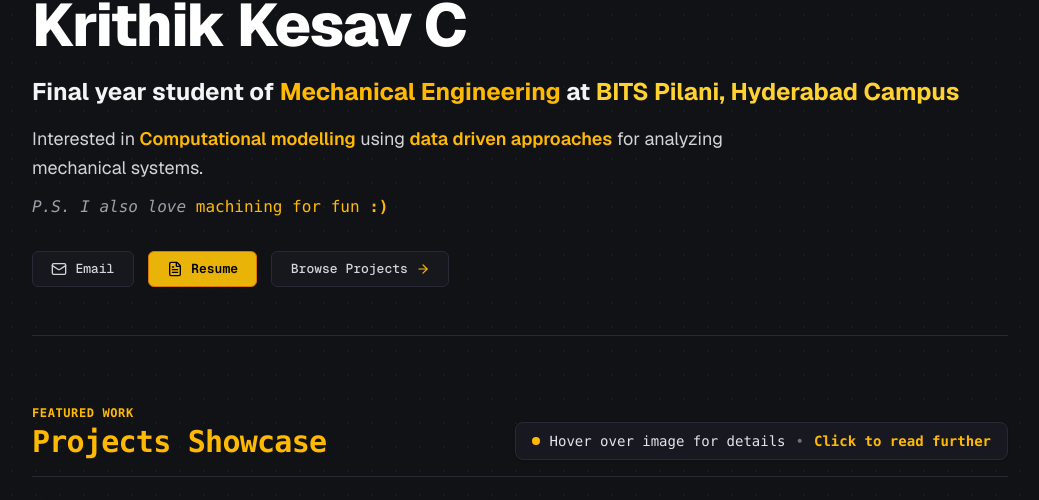
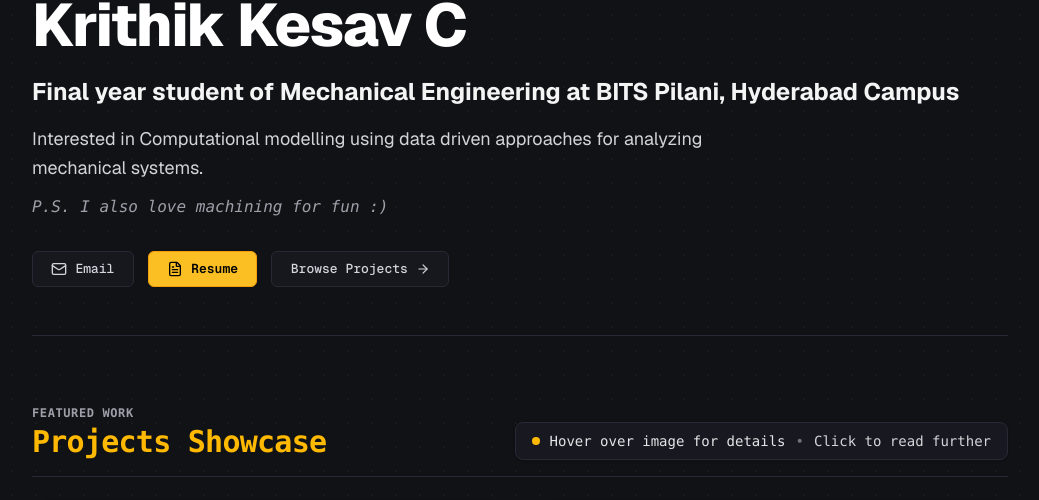
Before and after one commit to Krit8025/krit8025.github.io, a Next.js app: page / in a window 1280 px wide. Shown: the part 141-641 px from the top of the page, without its empty margins (120-1159 px from the left). Built offline with nearby package versions, Linux system fonts and the light colour scheme; grey boxes are pictures that could not be loaded.

Commit message:
feat: standardize uniform yellow for section headings and buttons, remove yellow text from intro

```diff
--- a/src/app/globals.css
+++ b/src/app/globals.css
@@ -11,13 +11,13 @@
   --border-muted: #272935;
   --border-active: #3e4152;
 
-  /* Secondary Warm Yellow / Amber Palette */
-  --secondary: #eab308;
+  /* Uniform Yellow Secondary Accent */
+  --secondary: #fbbf24;
   --secondary-hover: #f59e0b;
-  --secondary-light: #fcd34d;
+  --secondary-light: #fbbf24;
   --secondary-muted: #b45309;
-  --secondary-subtle: rgba(234, 179, 8, 0.08);
-  --secondary-border: rgba(234, 179, 8, 0.3);
+  --secondary-subtle: rgba(251, 191, 36, 0.08);
+  --secondary-border: rgba(251, 191, 36, 0.35);
 
   --text-primary: #f8fafc;
   --text-secondary: #d4d6dd;
@@ -56,25 +56,25 @@
   background: #3e4152;
 }
 
-/* Matte Buttons with Warm Yellow Secondary Accents */
+/* Matte Buttons with Uniform Yellow Secondary Accents */
 .smooth-btn-primary {
   display: inline-flex;
   align-items: center;
   gap: 0.5rem;
-  background: #eab308;
+  background: #fbbf24;
   color: #000000;
   font-weight: 600;
   border-radius: 0.375rem;
   padding: 0.55rem 1.15rem;
   font-family: var(--font-geist-mono), monospace;
   font-size: 0.8125rem;
-  border: 1px solid #d97706;
+  border: 1px solid #f59e0b;
   transition: all 0.2s ease;
 }
 
 .smooth-btn-primary:hover {
   background: #f59e0b;
-  box-shadow: 0 4px 14px rgba(234, 179, 8, 0.2);
+  box-shadow: 0 4px 14px rgba(251, 191, 36, 0.25);
   transform: translateY(-1px);
 }
 
@@ -99,8 +99,8 @@
 
 .smooth-btn-secondary:hover {
   background: #20212a;
-  border-color: rgba(234, 179, 8, 0.45);
-  color: #fef08a;
+  border-color: rgba(251, 191, 36, 0.5);
+  color: #fbbf24;
   transform: translateY(-1px);
 }
 
@@ -108,7 +108,7 @@
   transform: translateY(0);
 }
 
-/* High-Readability Markdown Documentation (Grey & Yellow Theme) */
+/* High-Readability Markdown Documentation (Grey & Uniform Yellow Theme) */
 .markdown-body {
   color: #d4d6dd;
   line-height: 1.8;
@@ -137,14 +137,14 @@
 
 .markdown-body h2 {
   font-size: 1.35rem;
-  color: #facc15;
-  border-bottom: 1px dashed rgba(234, 179, 8, 0.3);
+  color: #fbbf24;
+  border-bottom: 1px dashed rgba(251, 191, 36, 0.3);
   padding-bottom: 0.4rem;
 }
 
 .markdown-body h3 {
   font-size: 1.15rem;
-  color: #fef08a;
+  color: #fbbf24;
 }
 
 .markdown-body p {
--- a/src/app/page.tsx
+++ b/src/app/page.tsx
@@ -13,13 +13,13 @@
             Krithik Kesav C
           </h1>
           <p className="text-xl sm:text-2xl font-bold text-zinc-100 leading-snug">
-            Final year student of <span className="text-amber-400">Mechanical Engineering</span> at <span className="text-amber-300">BITS Pilani, Hyderabad Campus</span>
+            Final year student of Mechanical Engineering at BITS Pilani, Hyderabad Campus
           </p>
           <p className="text-base sm:text-lg text-zinc-300 max-w-3xl leading-relaxed pt-1">
-            Interested in <span className="text-amber-400 font-semibold">Computational modelling</span> using <span className="text-amber-400 font-semibold">data driven approaches</span> for analyzing mechanical systems.
+            Interested in Computational modelling using data driven approaches for analyzing mechanical systems.
           </p>
           <p className="text-sm sm:text-base text-zinc-400 font-mono italic">
-            P.S. I also love <span className="text-amber-400 font-medium not-italic">machining for fun</span> <span className="text-amber-400 not-italic font-bold">:)</span>
+            P.S. I also love machining for fun :)
           </p>
         </div>
 
@@ -49,7 +49,7 @@
             className="smooth-btn-secondary"
           >
             <span>Browse Projects</span>
-            <ArrowRight className="w-3.5 h-3.5 text-amber-400" />
+            <ArrowRight className="w-3.5 h-3.5" />
           </Link>
         </div>
       </section>
@@ -58,7 +58,7 @@
       <section className="space-y-6">
         <div className="flex flex-col sm:flex-row sm:items-end justify-between gap-3 border-b border-[#272935] pb-4">
           <div className="space-y-1">
-            <span className="text-xs font-mono text-amber-400 font-semibold tracking-wider uppercase">
+            <span className="text-xs font-mono text-zinc-400 font-semibold tracking-wider uppercase">
               Featured Work
             </span>
             <h2 className="text-2xl sm:text-3xl font-mono font-bold text-amber-400 tracking-tight">
@@ -69,7 +69,7 @@
             <span className="w-2 h-2 rounded-full bg-amber-400 shrink-0" />
             <span className="text-zinc-200 font-medium">Hover over image for details</span>
             <span className="text-zinc-500">•</span>
-            <span className="text-amber-400 font-semibold">Click to read further</span>
+            <span className="text-zinc-300">Click to read further</span>
           </div>
         </div>
 
--- a/src/app/projects/page.tsx
+++ b/src/app/projects/page.tsx
@@ -68,8 +68,8 @@
                   </span>
                 </div>
 
-                {/* Title in Yellow */}
-                <h2 className="text-lg sm:text-xl font-mono font-bold text-amber-300 group-hover:text-amber-200 transition-colors flex items-center justify-between gap-3">
+                {/* Title in Uniform Yellow Heading */}
+                <h2 className="text-lg sm:text-xl font-mono font-bold text-amber-400 group-hover:text-amber-300 transition-colors flex items-center justify-between gap-3">
                   <span>{project.title}</span>
                   <span className="text-xs font-mono text-amber-400 opacity-0 group-hover:opacity-100 transition-opacity duration-200 hidden sm:inline-flex items-center gap-1 shrink-0">
                     <span>Read Documentation</span>
--- a/src/components/ProjectImageCard.tsx
+++ b/src/components/ProjectImageCard.tsx
@@ -65,12 +65,12 @@
             </span>
           </div>
 
-          {/* Center: Title in Yellow & Larger Description */}
+          {/* Center: Title in Uniform Yellow Heading & Description */}
           <div className="space-y-2.5 translate-y-1 group-hover:translate-y-0 transition-transform duration-200">
-            <h3 className="font-mono text-lg sm:text-xl font-bold text-amber-300 leading-snug tracking-tight">
+            <h3 className="font-mono text-lg sm:text-xl font-bold text-amber-400 leading-snug tracking-tight">
               {project.title}
             </h3>
-            <p className="text-sm sm:text-[14.5px] text-zinc-100 font-sans leading-relaxed border-l-2 border-amber-400 pl-3 py-0.5 line-clamp-3 sm:line-clamp-4">
+            <p className="text-sm sm:text-[14.5px] text-zinc-100 font-sans leading-relaxed border-l-2 border-[#3e4152] pl-3 py-0.5 line-clamp-3 sm:line-clamp-4">
               {project.description}
             </p>
           </div>
```
